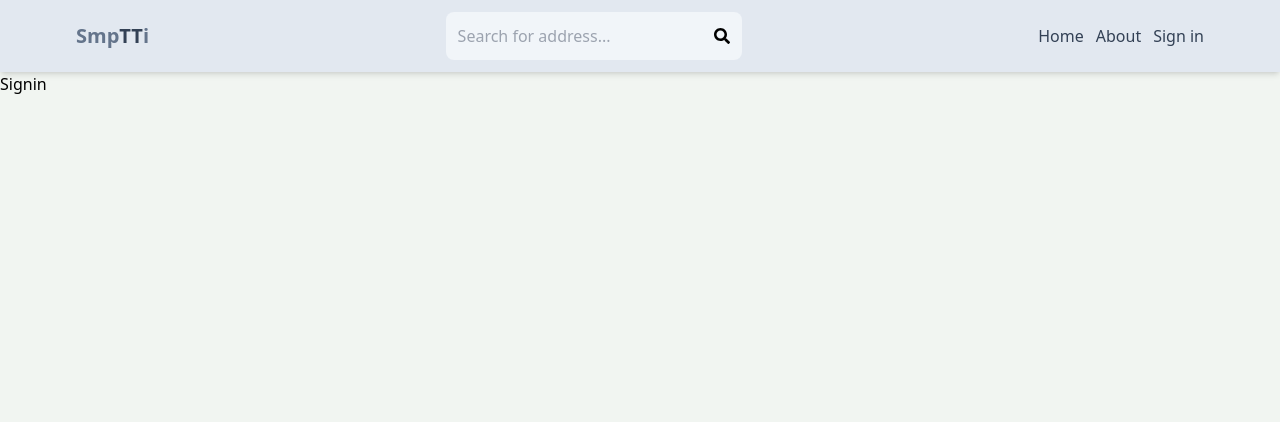
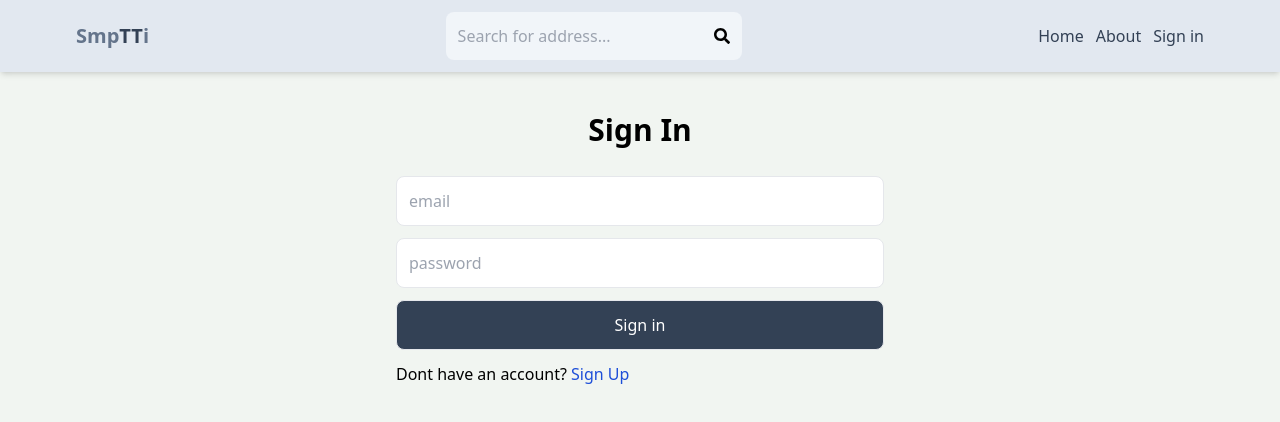
Before and after one commit to gargvarunjec/SmpTTi, a React (Vite) app in the folder client/: page /sign-in in a window 1280 px wide. Shown: the top 422 px of the page. Built offline with nearby package versions, Linux system fonts and the light colour scheme.

Commit message:
signin functionality

```diff
--- a/client/package.json
+++ b/client/package.json
@@ -10,9 +10,11 @@
     "preview": "vite preview"
   },
   "dependencies": {
+    "animate.css": "^4.1.1",
     "react": "^18.2.0",
     "react-dom": "^18.2.0",
     "react-icons": "^4.11.0",
+    "react-notifications-component": "^4.0.1",
     "react-router-dom": "^6.17.0"
   },
   "devDependencies": {
--- a/client/src/App.jsx
+++ b/client/src/App.jsx
@@ -1,5 +1,6 @@
 import React from "react";
 import { BrowserRouter, Routes, Route } from "react-router-dom";
+
 import Home from "./pages/Home";
 import About from "./pages/About";
 import Profile from "./pages/Profile";
--- a/client/src/pages/SignIn.jsx
+++ b/client/src/pages/SignIn.jsx
@@ -1,5 +1,79 @@
-import React from "react";
+import { useState } from "react";
+import { Link, useNavigate } from "react-router-dom";
 
 export default function SignIn() {
-  return <div>Signin</div>;
+  const [formData, setFormData] = useState({});
+  const [loading, setLoading] = useState(false);
+  const [error, setError] = useState(null);
+  const navigate = useNavigate();
+  const handleChange = (e) => {
+    setFormData({
+      ...formData,
+      [e.target.id]: e.target.value,
+    });
+  };
+  // console.log(formData);
+  const handleSubmit = async (e) => {
+    e.preventDefault(); // to prevent the refreshing after submitting form
+    try {
+      setLoading(true);
+      const res = await fetch("/api/auth/signin", {
+        method: "POST",
+        headers: {
+          "Content-Type": "application/json",
+        },
+        body: JSON.stringify(formData),
+      });
+      const data = await res.json();
+      console.log(data);
+      if (data.success === false) {
+        // console.log("hey");
+        setLoading(false);
+        setError(data.message);
+        return;
+      }
+      setLoading(false);
+      setError(null);
+      navigate('/');
+    } catch (error) {
+      // console.log("hey");
+      setLoading(false);
+      setError(error.message);
+    }
+  };
+  return (
+    <div className="p-3 max-w-lg mx-auto">
+      <h1 className="text-3xl font-semibold my-7 text-center">Sign In</h1>
+      <form className="flex flex-col gap-3" onSubmit={handleSubmit}>
+
+        <input
+          type="email"
+          placeholder="email"
+          className="border rounded-lg p-3"
+          id="email"
+          onChange={handleChange}
+        />
+        <input
+          type="password"
+          placeholder="password"
+          className="border rounded-lg p-3"
+          id="password"
+          onChange={handleChange}
+        />
+        <button
+          disabled={loading}
+          className="bg-slate-700 rounded-lg p-3 border text-white  hover:opacity-95 disabled:opacity-80"
+        >
+          {loading ? "loading..." : "Sign in"}
+        </button>
+      </form>
+      <div className="mt-3">
+        Dont have an account?
+        <Link to={"/sign-up"}>
+          <span className="text-blue-700"> Sign Up </span>
+        </Link>
+      </div>
+      {error && <p className="text-red-500 mt-3">{error}</p>}
+    </div>
+  );
 }
--- a/client/src/pages/SignUp.jsx
+++ b/client/src/pages/SignUp.jsx
@@ -1,5 +1,6 @@
 import { useState } from "react";
 import { Link, useNavigate } from "react-router-dom";
+
 
 export default function SignUp() {
   const [formData, setFormData] = useState({});
@@ -34,6 +35,7 @@
       }
       setLoading(false);
       setError(null);
+
       navigate('/sign-in');
     } catch (error) {
       // console.log("hey");
```
Also changed, not shown: 1 other file (tests, documents, lock files or other folders).
